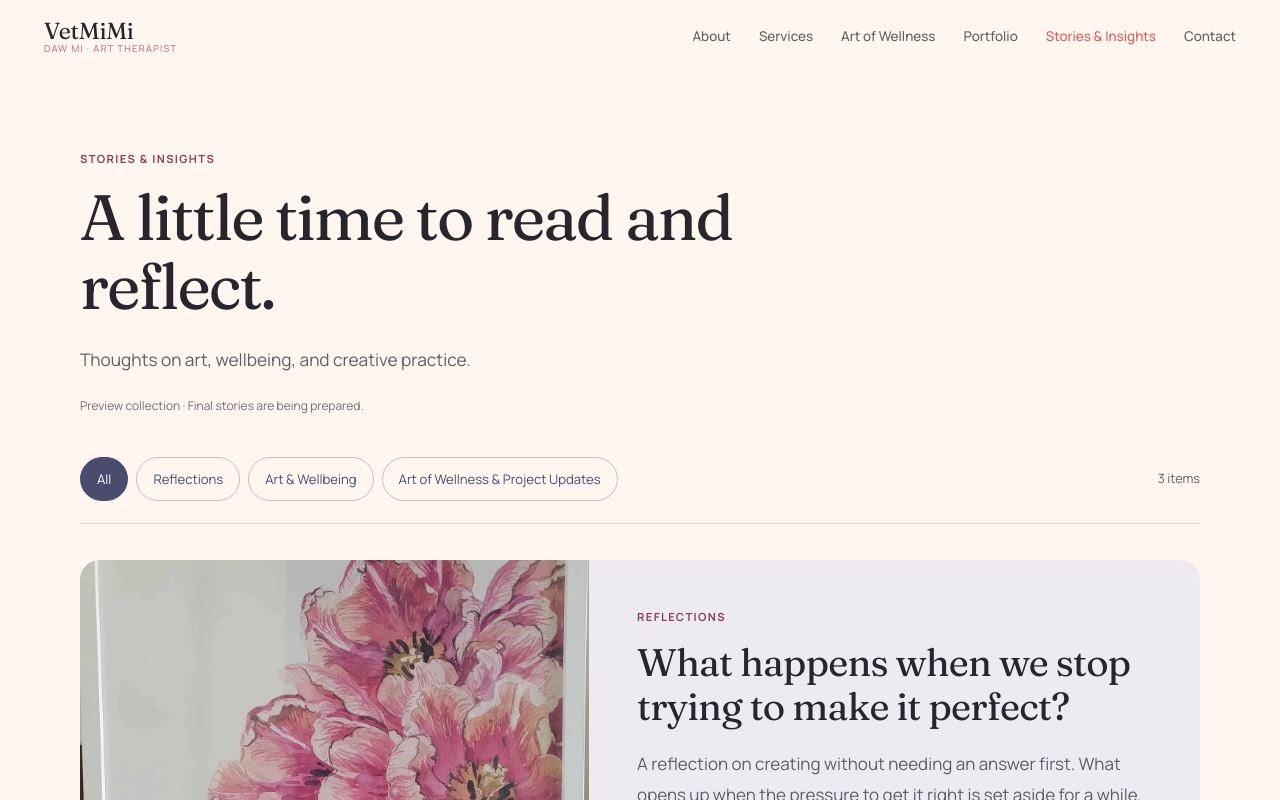
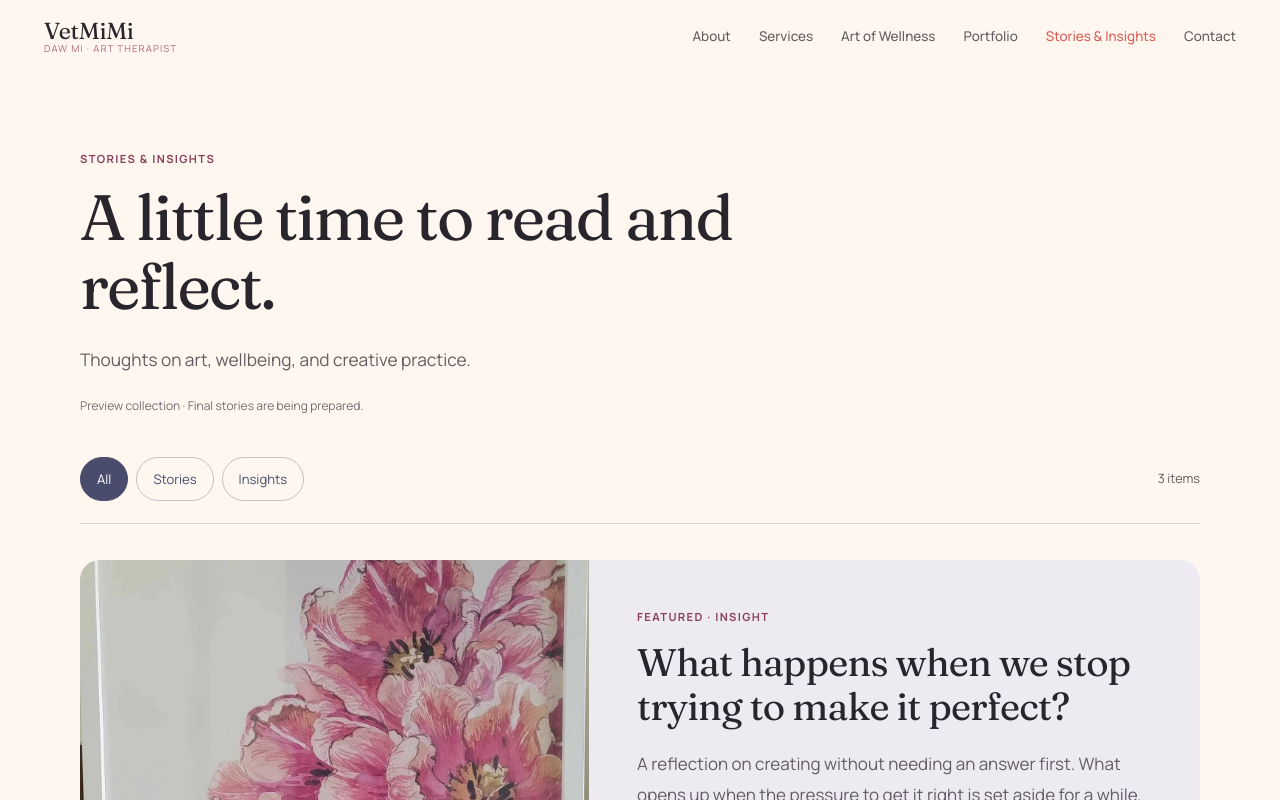
Before and after one commit to VetMiMi/vetmimi-next, a Next.js app: page /stories in a window 1280 px wide. Shown: the top 800 px of the page. Built offline with nearby package versions, Linux system fonts and the light colour scheme.

Commit message:
feat(stories): split posts into Stories and Insights with a featured post

```diff
--- a/app/stories/[slug]/page.tsx
+++ b/app/stories/[slug]/page.tsx
@@ -1,7 +1,7 @@
 import Link from "next/link";
 import { notFound } from "next/navigation";
 import { StoryCard } from "@/components/Editorial";
-import { STORIES } from "@/lib/data";
+import { STORIES, STORY_TYPE_LABEL } from "@/lib/data";
 import Image from "next/image";
 
 // Prerender one static page per entry at build time;
@@ -31,11 +31,11 @@ export default async function StoryDetail({
       <nav className="ed-container ed-breadcrumb" aria-label="Breadcrumb">
         <Link href="/stories">Stories & insights</Link>
         <span aria-hidden="true">/</span>
-        <span>{story.category}</span>
+        <span>{STORY_TYPE_LABEL[story.type]}</span>
       </nav>
       <article className="ed-reading">
         <header className="ed-article-header">
-          <p className="ed-label">{story.category}</p>
+          <p className="ed-label">{STORY_TYPE_LABEL[story.type]}</p>
           <h1>{story.title}</h1>
           <p className="ed-lead">{story.subtitle || story.excerpt}</p>
           <p className="ed-preview-label">
@@ -46,7 +46,7 @@ export default async function StoryDetail({
           className="ed-article-image"
           src={story.img}
           alt="Artwork accompanying this reflection"
-          sizes="(max-width: 768px) 100vw, 760px"
+          sizes="(max-width: 1168px) 100vw, 1120px"
         />
         <div className="ed-article-body">
           {(paragraphs.length ? paragraphs : [story.excerpt]).map(
--- a/app/stories/page.tsx
+++ b/app/stories/page.tsx
@@ -3,16 +3,24 @@ import { useState } from "react";
 import Link from "next/link";
 import { StoryCard } from "@/components/Editorial";
 import { FilterBar } from "@/components/FilterBar";
-import { STORIES } from "@/lib/data";
+import { STORIES, STORY_TYPE_LABEL, type StoryType } from "@/lib/data";
 import Image from "next/image";
 
-const categories = ["All", ...new Set(STORIES.map((story) => story.category))];
+// Two kinds of post: Stories (real people's lived experience) and Insights
+// (Daw Mi's writing on art psychotherapy).
+const FILTERS: Record<string, StoryType | null> = {
+  All: null,
+  Stories: "story",
+  Insights: "insight",
+};
+
 export default function Stories() {
-  const [category, setCategory] = useState("All");
-  const stories = STORIES.filter(
-    (story) => category === "All" || story.category === category,
-  );
-  const [featured, ...rest] = stories;
+  const [filter, setFilter] = useState("All");
+  const type = FILTERS[filter];
+  const stories = STORIES.filter((story) => !type || story.type === type);
+  // The big card is the one post Daw Mi chooses to feature, shown only under All.
+  const featured = type ? undefined : stories.find((story) => story.featured);
+  const rest = stories.filter((story) => story !== featured);
   return (
     <div className="ed-page">
       <header className="ed-container ed-header">
@@ -27,9 +35,9 @@ export default function Stories() {
       </header>
       <section className="ed-container" aria-label="Stories">
         <FilterBar
-          categories={categories}
-          active={category}
-          onChange={setCategory}
+          categories={Object.keys(FILTERS)}
+          active={filter}
+          onChange={setFilter}
           count={stories.length}
         />
         {featured && (
@@ -40,7 +48,9 @@ export default function Stories() {
               sizes="(max-width: 768px) 100vw, 50vw"
             />
             <div>
-              <p className="ed-label">{featured.category}</p>
+              <p className="ed-label">
+                Featured · {STORY_TYPE_LABEL[featured.type]}
+              </p>
               <h2>
                 <Link href={`/stories/${featured.slug}`}>{featured.title}</Link>
               </h2>
@@ -51,6 +61,12 @@ export default function Stories() {
             </div>
           </article>
         )}
+        {stories.length === 0 && (
+          <p className="ed-empty">
+            Stories from the people Daw Mi works with are being prepared and
+            will appear here soon.
+          </p>
+        )}
         <div className="ed-story-list">
           {rest.map((story) => (
             <StoryCard key={story.slug} story={story} />
--- a/components/Editorial.tsx
+++ b/components/Editorial.tsx
@@ -1,5 +1,5 @@
 import Link from "next/link";
-import type { PortfolioItem, Story } from "@/lib/data";
+import { STORY_TYPE_LABEL, type PortfolioItem, type Story } from "@/lib/data";
 import "@/styles/editorial.css";
 import Image from "next/image";
 
@@ -33,7 +33,7 @@ export function StoryCard({ story }: { story: Story }) {
         sizes="(max-width: 768px) 100vw, (max-width: 1024px) 50vw, 33vw"
       />
       <div>
-        <p className="ed-label">{story.category}</p>
+        <p className="ed-label">{STORY_TYPE_LABEL[story.type]}</p>
         <h3>
           <Link href={`/stories/${story.slug}`}>{story.title}</Link>
         </h3>
--- a/lib/data.ts
+++ b/lib/data.ts
@@ -18,8 +18,13 @@ export type PortfolioItem = {
   featured?: boolean;
 };
 
+export type StoryType = "story" | "insight";
+
 export type Story = {
   slug: string;
+  /** "story" = a real person's lived experience; "insight" = Daw Mi's writing. */
+  type: StoryType;
+  /** Finer topic, kept for later if the collection grows. */
   category: string;
   title: string;
   subtitle?: string;
@@ -93,6 +98,7 @@ export const PORTFOLIO: PortfolioItem[] = [
 export const STORIES: Story[] = [
   {
     slug: "stop-trying-make-perfect",
+    type: "insight",
     category: "Reflections",
     title: "What happens when we stop trying to make it perfect?",
     subtitle: "A reflection on making space for curiosity before answers",
@@ -114,6 +120,7 @@ There did not have to be a perfect answer. There only had to be a place to start
   },
   {
     slug: "art-and-words",
+    type: "insight",
     category: "Art & Wellbeing",
     title: "When art holds what words cannot carry",
     excerpt:
@@ -125,6 +132,7 @@ There did not have to be a perfect answer. There only had to be a place to start
   },
   {
     slug: "creativity-in-healthcare",
+    type: "insight",
     category: "Art of Wellness & Project Updates",
     title: "What creativity can bring into a healthcare space",
     excerpt:
@@ -143,11 +151,7 @@ export const PORTFOLIO_CATEGORIES = [
   "Exhibitions & Events",
   "Projects & Collaborations",
 ];
-export const STORY_CATEGORIES = [
-  "All",
-  "True Stories",
-  "Reflections",
-  "Art & Wellbeing",
-  "Art Psychotherapy",
-  "Art of Wellness & Project Updates",
-];
+export const STORY_TYPE_LABEL: Record<StoryType, string> = {
+  story: "Story",
+  insight: "Insight",
+};
```
